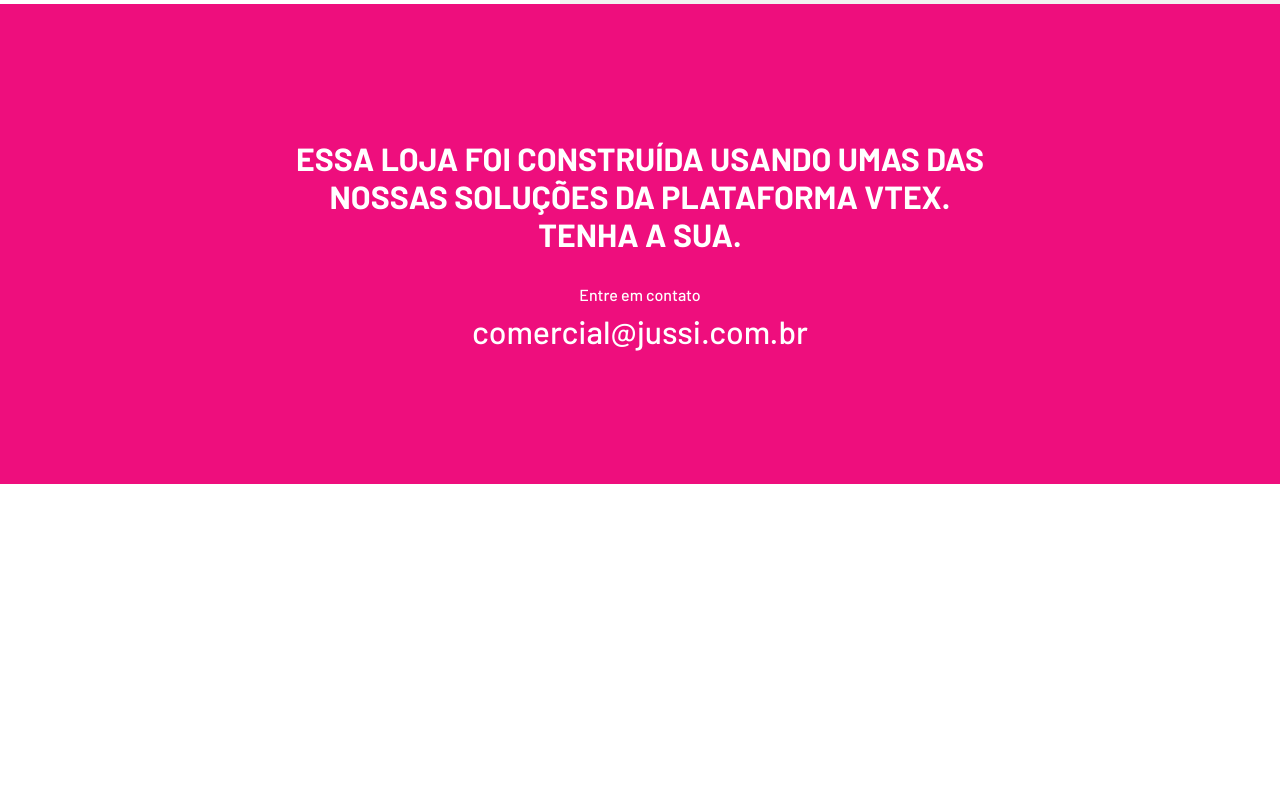
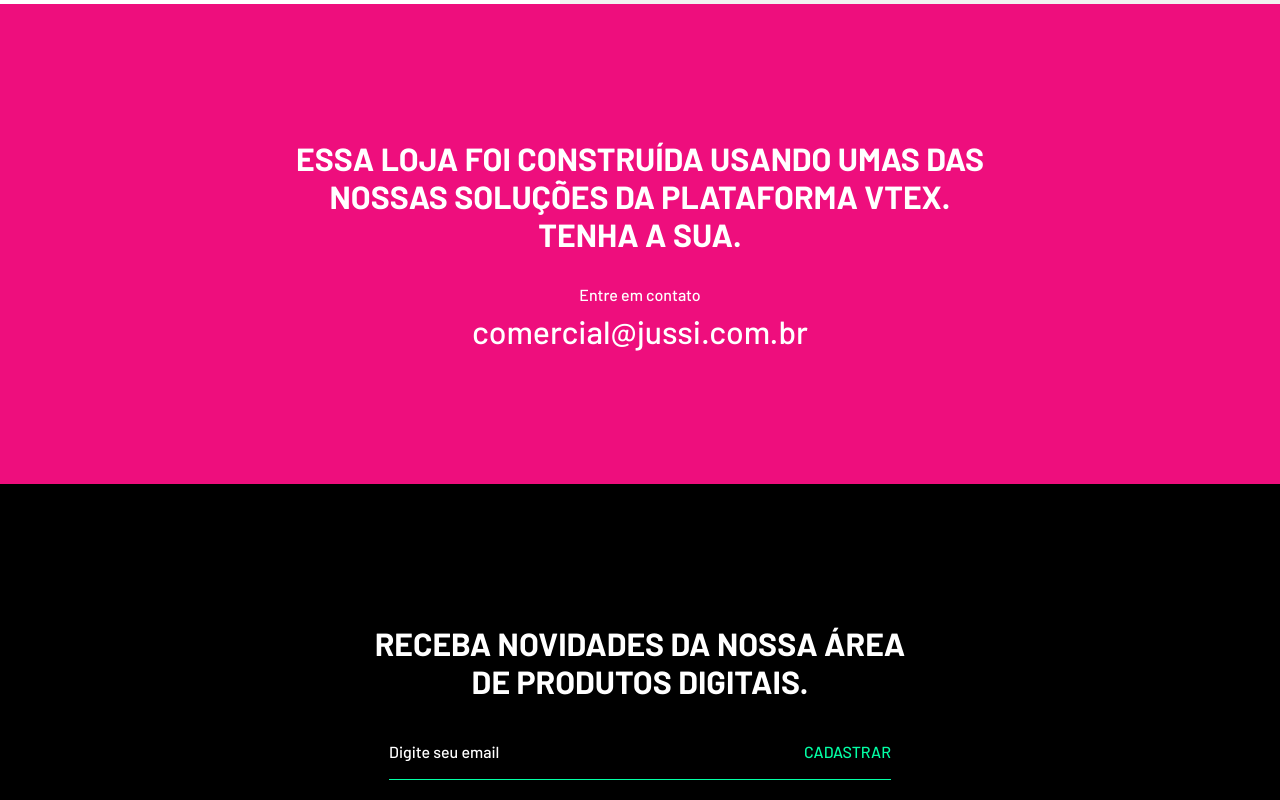
Before and after one commit to diipacheco/jussi-frontend-challenge, a React (Create React App) app: page / in a window 1280 px wide. Shown: the part 1921-2721 px from the top of the page. Before the commit the page ends 2405 px from the top, so only its background shows below. Built offline with nearby package versions, Linux system fonts and the light colour scheme.

Commit message:
feat: adds NewsLetter  Section Component

```diff
--- /dev/null
+++ b/src/components/NewsLetterSection/index.tsx
@@ -0,0 +1,17 @@
+import React from 'react';
+
+import { Container } from './styles';
+
+const NewsLetterSection: React.FC = () => {
+  return (
+    <Container>
+      <h1>RECEBA NOVIDADES DA NOSSA ÁREA DE PRODUTOS DIGITAIS.</h1>
+      <div className="input-container">
+        <input type="text" placeholder="Digite seu email" />
+        <button type="button">CADASTRAR</button>
+      </div>
+    </Container>
+  );
+};
+
+export default NewsLetterSection;
--- /dev/null
+++ b/src/components/NewsLetterSection/styles.ts
@@ -0,0 +1,45 @@
+import styled from 'styled-components';
+
+export const Container = styled.section`
+  display: flex;
+  flex-direction: column;
+  justify-content: center;
+  align-items: center;
+
+  width: 100%;
+  height: 436px;
+
+  background: var(--black);
+
+  > h1 {
+    width: 560px;
+    text-align: center;
+    font-size: 32px;
+    color: var(--white);
+  }
+
+  .input-container {
+    margin-top: 24px;
+    width: 502px;
+    border-bottom: 1px solid var(--green);
+    padding: 18px 0;
+
+    position: relative;
+
+    > input {
+      width: 100%;
+      color: var(--white);
+      outline: 0;
+
+      ::placeholder {
+        color: var(--white);
+      }
+    }
+
+    > button {
+      position: absolute;
+      color: var(--green);
+      right: 0;
+    }
+  }
+`;
--- a/src/pages/Main/index.tsx
+++ b/src/pages/Main/index.tsx
@@ -6,6 +6,7 @@
 import SolutionsSection from '../../components/SolutionsSection';
 import JussiSection from '../../components/JussiSection';
 import ContactInfoSection from '../../components/ContactInfoSection';
+import NewsLetterSection from '../../components/NewsLetterSection';
 
 import { Container } from './styles';
 
@@ -18,6 +19,7 @@
       <SolutionsSection />
       <JussiSection />
       <ContactInfoSection />
+      <NewsLetterSection />
     </Container>
   );
 };
```
Also changed, not shown: 2 other files (tests, documents, lock files or other folders).
